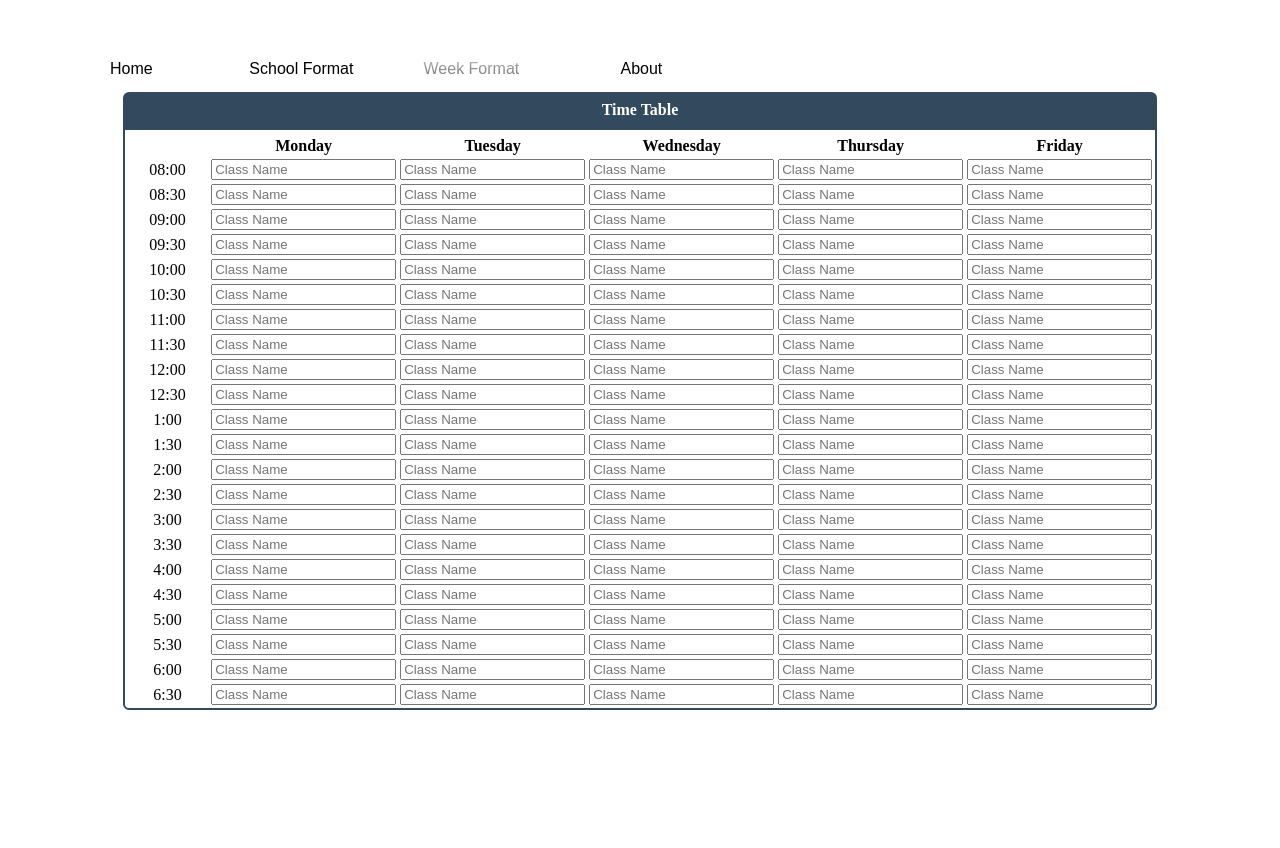
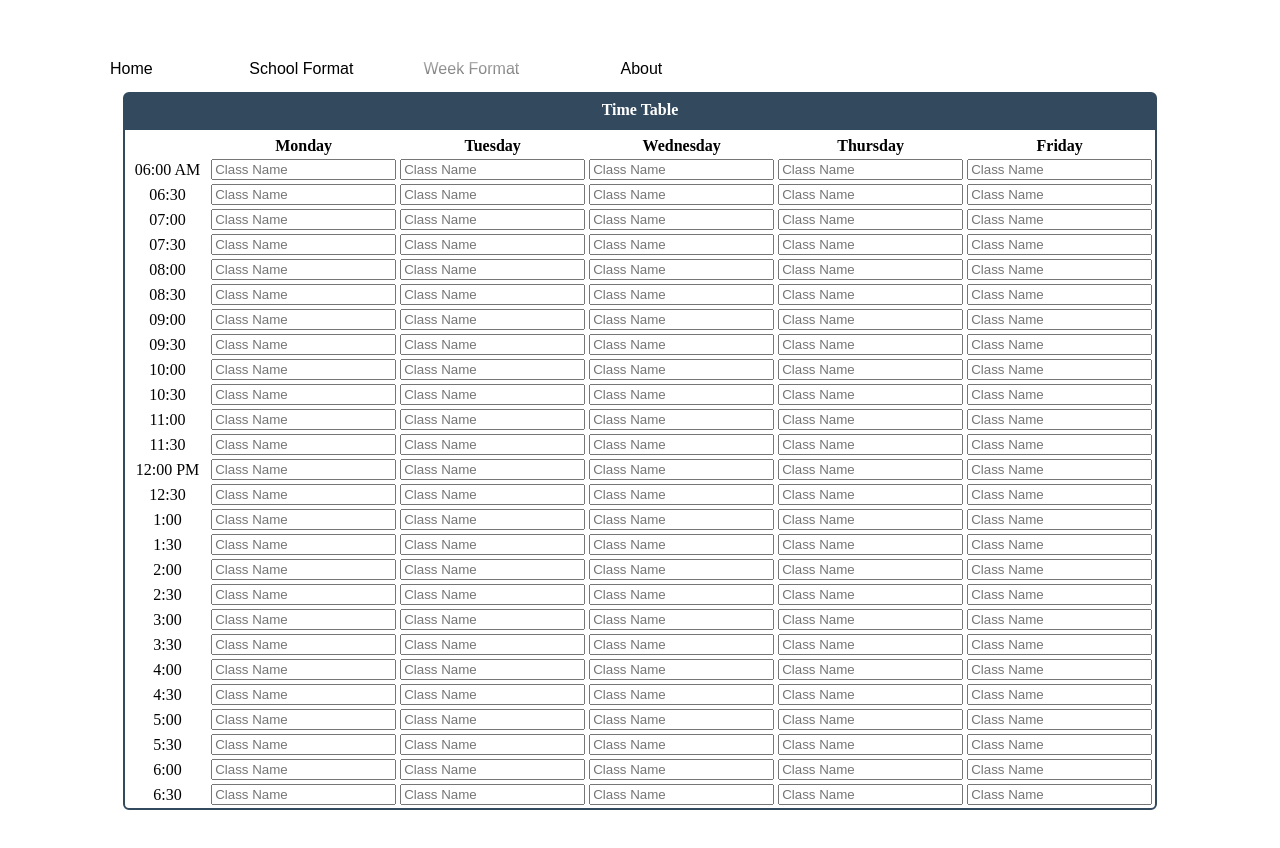
Before and after one commit to sumiv/scheme, a website: page week.html in a window 1280 px wide. Before the commit the page ends 800 px from the top, so only its background shows below. Drawn offline with Linux system fonts and the light colour scheme.

Commit message:
Update week.html

```diff
--- a/week.html
+++ b/week.html
@@ -25,6 +25,46 @@
     </tr>
   </thead>
   <tbody>
+    <tr>
+      <td>06:00 AM</td>
+
+      <td><input type="text" placeholder="Class Name"></td>
+      <td><input type="text" placeholder="Class Name"></td>
+      <td><input type="text" placeholder="Class Name"></td>
+      <td><input type="text" placeholder="Class Name"></td>
+      <td><input type="text" placeholder="Class Name"></td>
+
+    </tr>
+    <tr>
+      <td>06:30</td>
+
+      <td><input type="text" placeholder="Class Name"></td>
+      <td><input type="text" placeholder="Class Name"></td>
+      <td><input type="text" placeholder="Class Name"></td>
+      <td><input type="text" placeholder="Class Name"></td>
+      <td><input type="text" placeholder="Class Name"></td>
+
+    </tr>
+    <tr>
+      <td>07:00</td>
+
+      <td><input type="text" placeholder="Class Name"></td>
+      <td><input type="text" placeholder="Class Name"></td>
+      <td><input type="text" placeholder="Class Name"></td>
+      <td><input type="text" placeholder="Class Name"></td>
+      <td><input type="text" placeholder="Class Name"></td>
+
+    </tr>
+     <tr>
+      <td>07:30</td>
+
+      <td><input type="text" placeholder="Class Name"></td>
+      <td><input type="text" placeholder="Class Name"></td>
+      <td><input type="text" placeholder="Class Name"></td>
+      <td><input type="text" placeholder="Class Name"></td>
+      <td><input type="text" placeholder="Class Name"></td>
+
+    </tr>
     <tr>
       <td>08:00</td>
 
@@ -97,7 +137,7 @@
 
     </tr>
     <tr>
-      <td>12:00</td>
+      <td>12:00 PM</td>
       <td><input type="text" placeholder="Class Name"></td>
       <td><input type="text" placeholder="Class Name"></td>
       <td><input type="text" placeholder="Class Name"></td>
```
